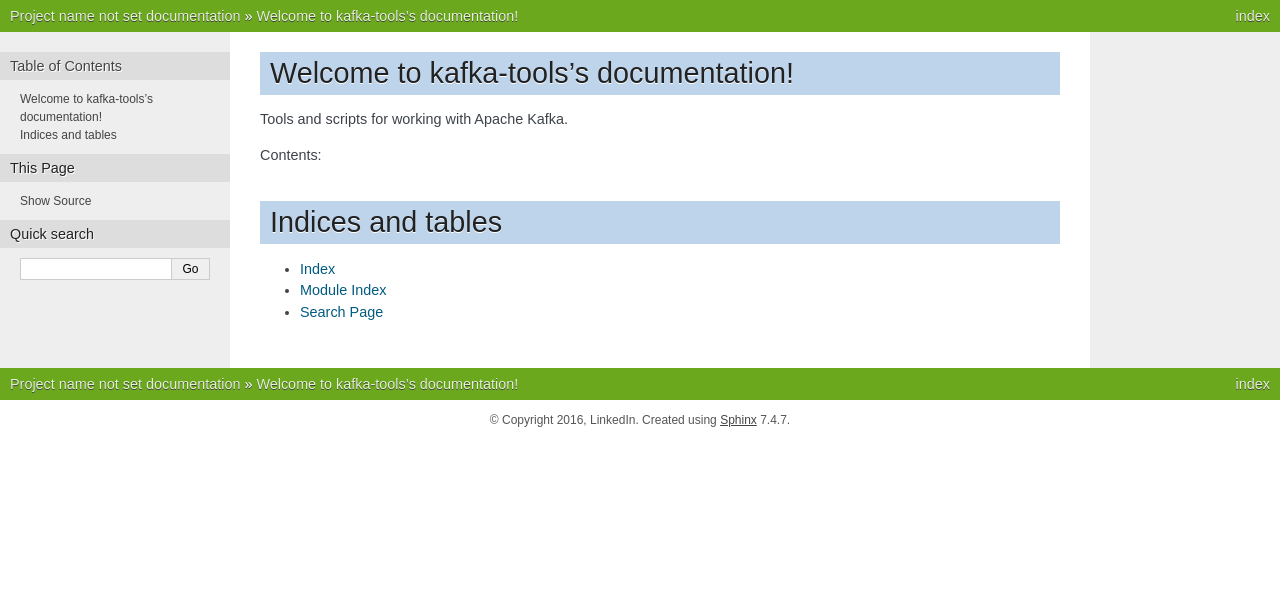
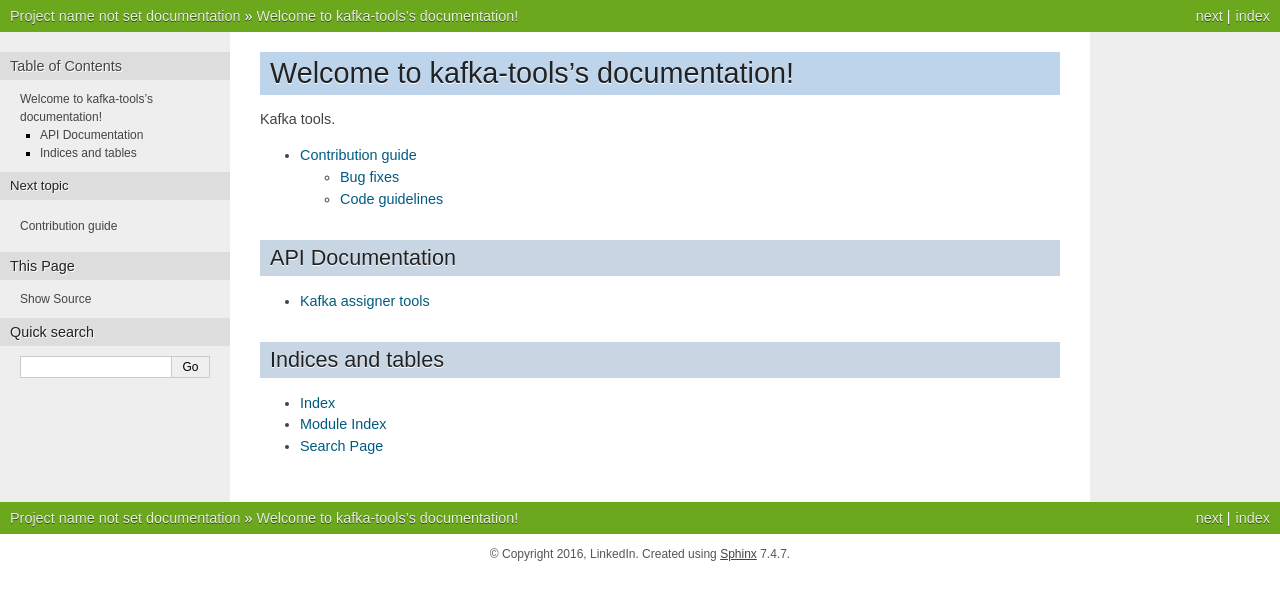
Before and after one commit to linkedin/kafka-tools, a Sphinx documentation site: the page built from docs/index.rst, in a window 1280 px wide. Shown: the top 600 px of the page. Built offline with Sphinx 7.4.7, drawn with Linux system fonts in a browser that asks for light colours.

Commit message:
Get sphinx autodoc working.

```diff
--- a/docs/conf.py
+++ b/docs/conf.py
@@ -1,5 +1,8 @@
 # -*- coding: utf-8 -*-
-import sys, os, datetime
+import sys, os
+
+# Include source modules.
+sys.path.insert(0, os.path.abspath("../"))
 
 # Add any Sphinx extension module names here, as strings. They can be extensions
 # coming with Sphinx (named 'sphinx.ext.*') or your custom ones.
@@ -15,7 +18,7 @@ source_suffix = '.rst'
 master_doc = 'index'
 
 # General information about the project.
-copyright = u'{year}, LinkedIn'.format(year=datetime.datetime.today().year)
+copyright = u'2016, LinkedIn'
 
 # List of patterns, relative to source directory, that match files and
 # directories to ignore when looking for source files.
--- a/docs/index.rst
+++ b/docs/index.rst
@@ -1,12 +1,21 @@
+=======================================
 Welcome to kafka-tools's documentation!
-==========================================
+=======================================
 
-Tools and scripts for working with Apache Kafka.
-
-Contents:
+Kafka tools.
 
 .. toctree::
    :maxdepth: 2
+
+   contributing
+
+API Documentation
+=================
+
+.. toctree::
+   :maxdepth: 2
+
+   tools/assigner/tools
 
 Indices and tables
 ==================
--- /dev/null
+++ b/docs/tools/assigner/tools.rst
@@ -0,0 +1,5 @@
+Kafka assigner tools
+====================
+
+.. automodule:: kafka.tools.assigner.tools
+   :members:
```
Also changed, not shown: docs/contributing.rst (added, +28 -0 lines), 1 other file.
